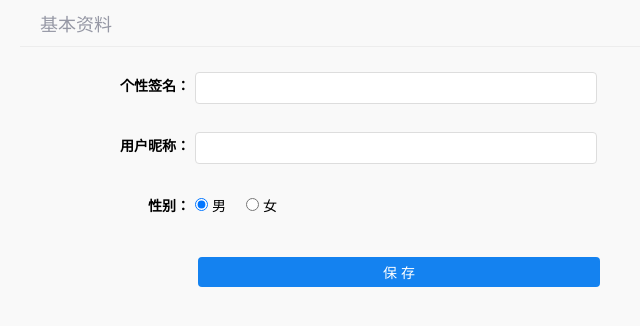
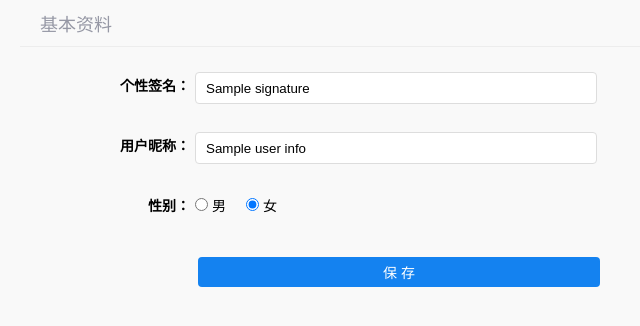
Before and after one commit to zzyy12138/Information, a Flask app: template info/templates/news/user_base_info.html in a window 1280 px wide. Shown: the top 326 px of the page, without its empty margins (270-910 px from the left). Run offline with Flask 2, Linux system fonts and the light colour scheme; the template is opened without the code that fills it: most values are stand-ins (such as "Sample title", 1, 10 or a date in 2020); parts of the project's set-up code (start-up, migrations or seed data) failed here and were passed over; some libraries are stand-ins or nearby versions.

Commit message:
用户基本信息设置代码完成

```diff
--- a/info/static/news/js/user_base_info.js
+++ b/info/static/news/js/user_base_info.js
@@ -8,9 +8,11 @@ $(function () {
     $(".base_info").submit(function (e) {
         e.preventDefault()
 
-        var signature = $("#signature").val()
-        var nick_name = $("#nick_name").val()
-        var gender = $(".gender").val()
+        var signature = $("#signature").val();
+        var nick_name = $("#nick_name").val();
+        // var gender = $(".gender").val()
+        var gender = $(".base_info").find('input:radio:checked').val();
+
 
         if (!nick_name) {
             alert('请输入昵称')
@@ -21,5 +23,30 @@ $(function () {
         }
 
         // TODO 修改用户信息接口
+        var params = {
+            "signature": signature,
+            "nick_name": nick_name,
+            "gender": gender
+        }
+
+        $.ajax({
+            url: "/user/base_info",
+            type: "post",
+            contentType: "application/json",
+            headers: {
+                "X-CSRFToken": getCookie("csrf_token")
+            },
+            data: JSON.stringify(params),
+            success: function (resp) {
+                if (resp.errno == "0") {
+                    // 更新父窗口内容
+                    $('.user_center_name', parent.document).html(params['nick_name'])
+                    $('#nick_name', parent.document).html(params['nick_name'])
+                    $('.input_sub').blur()
+                }else {
+                    alert(resp.errmsg)
+                }
+            }
+        })
     })
 })
--- a/info/templates/news/user.html
+++ b/info/templates/news/user.html
@@ -25,7 +25,7 @@
 			<div class="user_center_name">{{ data.user_info.nick_name }}</div>
 
 			<ul class="option_list">
-				<li class="active"><a href="user_base_info.html" target="main_frame">基本资料</a></li>
+				<li class="active"><a href="/user/base_info" target="main_frame">基本资料</a></li>
 				<li><a href="../../static/news/html/user_pic_info.html" target="main_frame">头像设置</a></li>
 				<li><a href="../../static/news/html/user_follow.html" target="main_frame">我的关注</a></li>
 				<li><a href="../../static/news/html/user_pass_info.html" target="main_frame">密码修改</a></li>
@@ -36,7 +36,7 @@
 		</div>
         {# 默认选中的基本资料  #}
 		<div class="user_con fr">
-			<iframe src="user_base_info.html" frameborder="0" name="main_frame" class="main_frame" id="main_frame"></iframe>
+			<iframe src="/user/base_info" frameborder="0" name="main_frame" class="main_frame" id="main_frame"></iframe>
 		</div>
 {% endblock %}
 
--- a/info/templates/news/user_base_info.html
+++ b/info/templates/news/user_base_info.html
@@ -5,6 +5,7 @@
 	<title>用户中心</title>
 	<link rel="stylesheet" type="text/css" href="../../static/news/css/reset.css">
 	<link rel="stylesheet" type="text/css" href="../../static/news/css/main.css">
+    <script type="text/javascript" src="../../static/news/js/jquery-1.12.4.min.js"></script>
     <script type="text/javascript" src="../../static/news/js/user_base_info.js"></script>
 </head>
 <body class="inframe_body">
@@ -12,16 +13,22 @@
         <h3>基本资料</h3>
         <div class="form-group">
             <label>个性签名：</label>
-            <input id="signature" type="text" name="signature" class="input_txt">
+            <input id="signature" type="text" name="signature" class="input_txt" value="{{ data.user_info.signature }}">
         </div>
         <div class="form-group">
             <label>用户昵称：</label>
-            <input id="nick_name" type="text" name="" class="input_txt">
+            <input id="nick_name" type="text" name="" class="input_txt" value="{{ data.user_info.nick_name }}">
         </div>
         <div class="form-group">
             <label>性别：</label>
-            <input class="gender" type="radio" name="gender" checked="checked"> <b>男</b>&nbsp;&nbsp;&nbsp;&nbsp;
-            <input class="gender" type="radio" name="gender">  <b>女</b>
+            {% if data.user_info.gender == "MAN" %}
+                <input class="gender" type="radio" name="gender" checked="checked" value="MAN"> <b>男</b>&nbsp;&nbsp;&nbsp;&nbsp;
+                <input class="gender" type="radio" name="gender" value="WOMAN">  <b>女</b>
+            {% else %}
+                <input class="gender" type="radio" name="gender"  value="MAN"> <b>男</b>&nbsp;&nbsp;&nbsp;&nbsp;
+                <input class="gender" type="radio" name="gender" checked="checked" value="WOMAN">  <b>女</b>
+            {% endif %}
+
         </div>
         <div class="form-group">
             <input type="submit" value="保 存" class="input_sub">
```
